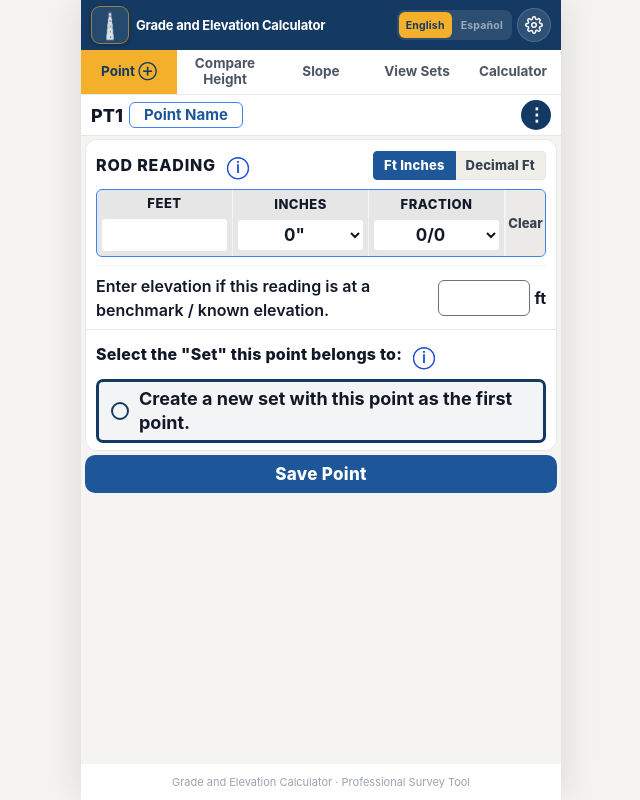
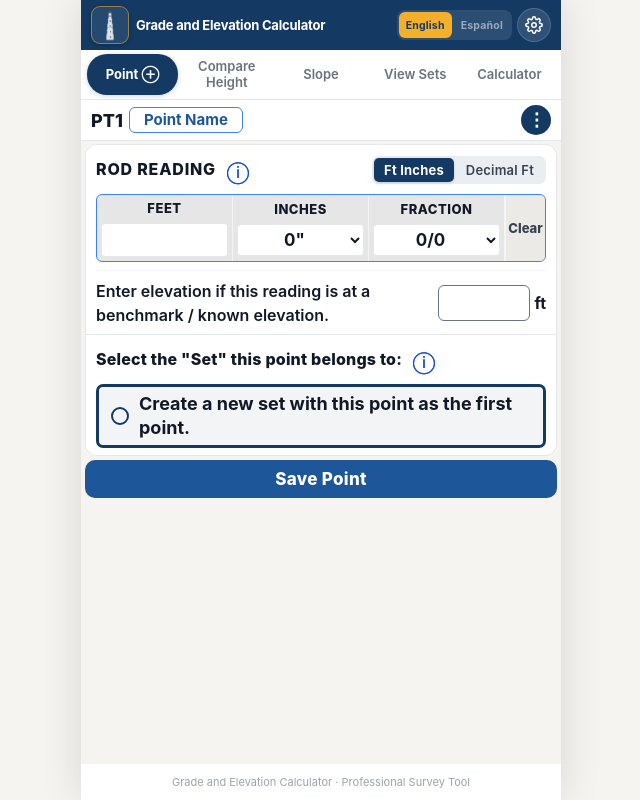
Before and after one commit to brightskyconstruction-prog/elevation-calculator-web, a React (Vite) app: page / in a window 1280 px wide. Both pictures are taken after a click on the button "Continue as Guest". Shown: the whole page, without its empty margins (319-959 px from the left). Built offline with nearby package versions, Linux system fonts and the light colour scheme.

Commit message:
Tab screen update

```diff
--- a/src/App.tsx
+++ b/src/App.tsx
@@ -678,36 +678,36 @@ const styles: Record<string, React.CSSProperties> = {
     display:         'flex',
     flexDirection:   'row',
     backgroundColor: '#FFFFFF',
-    borderBottom:    '1.5px solid #E5E7EB',
+    borderBottom:    '1px solid #E5E7EB',
     flexShrink:      0,
     width:           '100%',
     boxSizing:       'border-box' as const,
-    // no overflow:hidden — tabs grow to fit wrapped text
+    padding:         '4px 6px',
+    gap:             3,
   },
   tab: {
     flex:            1,
     minWidth:        0,
-    // no fixed height — pad vertically so two-line labels fit
-    padding:         '5px 2px',
+    padding:         '5px 3px',
     display:         'flex',
     alignItems:      'center',
     justifyContent:  'center',
-    fontSize:        '13.5px',
-    fontWeight:      '700',
+    fontSize:        '13px',
+    fontWeight:      '600',
     lineHeight:      '1.2',
     textAlign:       'center' as const,
-    color:           '#4B5563',
+    color:           '#6B7280',
     backgroundColor: 'transparent',
     border:          'none',
-    borderBottom:    '2.5px solid transparent',
+    borderRadius:    20,
     cursor:          'pointer',
-    // allow text to wrap onto two lines
-    transition:      'background-color 0.15s, color 0.15s, border-color 0.15s',
+    transition:      'background-color 0.2s, color 0.2s, box-shadow 0.2s',
   },
   tabActive: {
-    color:             NAVY,
-    backgroundColor:   GOLD,
-    borderBottomColor: GOLD,
+    color:           '#FFFFFF',
+    backgroundColor: NAVY,
+    fontWeight:      '700',
+    boxShadow:       '0 1px 5px rgba(20,58,99,0.22)',
   },
   content: {
     flex:          1,
--- a/src/screens/AddNewPointScreen.tsx
+++ b/src/screens/AddNewPointScreen.tsx
@@ -982,15 +982,15 @@ export default function AddNewPointScreen({ projectId, isVisible = true, editPoi
             <span style={s.secLbl}>{t('rodReading')}</span>
             <InfoTip text={t('rodInfoTip')} title={t('rodInfoTitle')} />
             <div style={{ flex: 1 }} />
-            <div style={{ display: 'flex' }}>
+            <div style={{ display: 'flex', backgroundColor: '#EAEEf2', borderRadius: 7, padding: 2, gap: 2 }}>
               <button
-                style={{ ...s.fmtBtn, borderRadius: '4px 0 0 4px', ...(rodFormat === 'fif' ? { ...s.fmtBtnOn, position: 'relative' as const, zIndex: 1 } : {}) }}
+                style={{ ...s.fmtBtn, ...(rodFormat === 'fif' ? s.fmtBtnOn : {}) }}
                 onClick={() => setRodFormat('fif')}
               >
                 {t('feetInchesBtn')}
               </button>
               <button
-                style={{ ...s.fmtBtn, borderRadius: '0 4px 4px 0', marginLeft: -1, ...(rodFormat === 'eng' ? { ...s.fmtBtnOn, position: 'relative' as const, zIndex: 1 } : {}) }}
+                style={{ ...s.fmtBtn, ...(rodFormat === 'eng' ? s.fmtBtnOn : {}) }}
                 onClick={() => setRodFormat('eng')}
               >
                 {t('engineeringFtBtn')}
@@ -1465,8 +1465,8 @@ const s: Record<string, React.CSSProperties> = {
   secRow:  { display: 'flex', alignItems: 'center', gap: 4 },
   secLbl:  { fontSize: 16, fontWeight: 800, color: TEXT_PRI, letterSpacing: '0.8px', textTransform: 'uppercase', lineHeight: 1.1 },
 
-  fmtBtn:    { padding: '5px 10px', borderRadius: 4, backgroundColor: SURFACE, border: `1px solid ${BORDER}`, fontSize: 13, fontWeight: 800, color: TEXT_SEC, cursor: 'pointer', letterSpacing: '0.2px', whiteSpace: 'nowrap' as const, textAlign: 'center' as const, lineHeight: 1.25 },
-  fmtBtnOn:  { backgroundColor: BLUE, border: `1px solid ${BLUE}`, color: '#fff' } as React.CSSProperties,
+  fmtBtn:    { flex: 1, padding: '4px 10px', borderRadius: 5, backgroundColor: 'transparent', border: 'none', fontSize: 13, fontWeight: 600, color: TEXT_SEC, cursor: 'pointer', letterSpacing: '0.2px', whiteSpace: 'nowrap' as const, textAlign: 'center' as const, lineHeight: 1.25, transition: 'background-color 0.2s, color 0.2s' },
+  fmtBtnOn:  { backgroundColor: NAVY, color: '#fff', fontWeight: 700, boxShadow: '0 1px 3px rgba(20,58,99,0.20)' } as React.CSSProperties,
 
   rodBox:      { display: 'flex', border: `1.5px solid ${BLUE_ACC}`, borderRadius: 6, backgroundColor: '#FAFAF8', overflow: 'hidden', minHeight: 54 },
   rodPart:     { flex: 1, display: 'flex', flexDirection: 'column', alignItems: 'center', justifyContent: 'center', padding: '4px 4px', gap: 4 },
--- a/src/screens/CalculatorScreen.tsx
+++ b/src/screens/CalculatorScreen.tsx
@@ -726,25 +726,25 @@ export default function CalculatorScreen() {
   return (
     <div style={{ flex: 1, display: 'flex', flexDirection: 'column', overflow: 'hidden' }}>
 
-      {/* Gold sub-tab bar — fixed widths, color-only transitions */}
-      <div style={{ display: 'flex', backgroundColor: GOLD, padding: '5px 8px', gap: 6, flexShrink: 0 }}>
+      {/* Segmented sub-tab control */}
+      <div style={{ display: 'flex', backgroundColor: '#EAEEf2', borderRadius: 10, padding: 3, margin: '6px 8px', gap: 3, flexShrink: 0 }}>
         {SUB_TABS.map(tab => {
           const isActive = subTab === tab.id;
           return (
             <button key={tab.id} style={{
               flex: 1,
               height: 36,
-              borderRadius: 8,
-              border: `1.5px solid ${isActive ? 'rgba(0,0,0,0.07)' : 'rgba(140,95,0,0.20)'}`,
-              backgroundColor: isActive ? '#FFFFFF' : GOLD,
-              color: '#163A63',
-              fontSize: 16,
-              fontWeight: 700,
+              borderRadius: 7,
+              border: 'none',
+              backgroundColor: isActive ? NAVY : 'transparent',
+              color: isActive ? '#FFFFFF' : '#374151',
+              fontSize: 15,
+              fontWeight: isActive ? 700 : 600,
               cursor: 'pointer',
-              boxShadow: isActive ? '0 1px 4px rgba(0,0,0,0.10)' : 'none',
+              boxShadow: isActive ? '0 1px 4px rgba(20,58,99,0.22)' : 'none',
               whiteSpace: 'nowrap',
               overflow: 'hidden',
-              transition: 'background-color 0.15s, border-color 0.15s, box-shadow 0.15s',
+              transition: 'background-color 0.2s, color 0.2s, box-shadow 0.2s',
             }} onClick={() => setSubTab(tab.id)}>
               {tab.label}
             </button>
--- a/src/screens/SlopeScreen.tsx
+++ b/src/screens/SlopeScreen.tsx
@@ -1098,12 +1098,13 @@ export default function SlopeScreen({ projectId, initFromId, initToId, onInitCon
   return (
     <div style={{ flex: 1, display: 'flex', flexDirection: 'column', overflow: 'hidden', backgroundColor: '#F5F4F0' }}>
 
-      <div style={{ display: 'flex', backgroundColor: GOLD, padding: '4px 7px', gap: 5, flexShrink: 0 }}>
+      {/* Segmented sub-tab control */}
+      <div style={{ display: 'flex', backgroundColor: '#EAEEf2', borderRadius: 10, padding: 3, margin: '6px 8px', gap: 3, flexShrink: 0 }}>
         {TABS.map(tab => {
           const active = activeTab === tab.id;
           return (
             <button key={tab.id}
-              style={{ flex: 1, minHeight: 34, padding: '5px 6px', borderRadius: 8, border: `1.5px solid ${active ? 'rgba(0,0,0,0.07)' : 'rgba(140,95,0,0.20)'}`, backgroundColor: active ? '#FFFFFF' : GOLD, color: NAVY, fontSize: 16, fontWeight: 700, cursor: 'pointer', boxShadow: active ? '0 1px 4px rgba(0,0,0,0.10)' : 'none', transition: 'background-color 0.15s, border-color 0.15s', whiteSpace: 'normal', lineHeight: 1.2 }}
+              style={{ flex: 1, minHeight: 34, padding: '5px 6px', borderRadius: 7, border: 'none', backgroundColor: active ? NAVY : 'transparent', color: active ? '#FFFFFF' : '#374151', fontSize: 15, fontWeight: active ? 700 : 600, cursor: 'pointer', boxShadow: active ? '0 1px 4px rgba(20,58,99,0.22)' : 'none', transition: 'background-color 0.2s, color 0.2s, box-shadow 0.2s', whiteSpace: 'normal', lineHeight: 1.2 }}
               onClick={() => setActiveTab(tab.id)}
             >{tab.label}</button>
           );
--- a/src/screens/ViewPointsScreen.tsx
+++ b/src/screens/ViewPointsScreen.tsx
@@ -1515,22 +1515,23 @@ export default function ViewPointsScreen({ projectId, compareFromId, compareToId
 
   return (
     <div style={{ flex: 1, display: 'flex', flexDirection: 'column', overflow: 'hidden' }}>
-      {/* Gold sub-tab bar */}
-      <div style={{ display: 'flex', backgroundColor: GOLD, padding: '3px 6px', gap: 5, flexShrink: 0 }}>
+      {/* Segmented sub-tab control */}
+      <div style={{ display: 'flex', backgroundColor: '#EAEEf2', borderRadius: 10, padding: 3, margin: '6px 8px', gap: 3, flexShrink: 0 }}>
         {SUB_TABS.map(tab => {
           const isActive = activeTab === tab.id;
           return (
             <button
               key={tab.id}
               style={{
-                flex: 1, height: 34, borderRadius: 8,
-                border: `1.5px solid ${isActive ? 'rgba(0,0,0,0.07)' : 'rgba(140,95,0,0.20)'}`,
-                backgroundColor: isActive ? '#FFFFFF' : GOLD,
-                color: '#163A63', fontSize: 16, fontWeight: 700,
+                flex: 1, height: 34, borderRadius: 7,
+                border: 'none',
+                backgroundColor: isActive ? NAVY : 'transparent',
+                color: isActive ? '#FFFFFF' : '#374151',
+                fontSize: 15, fontWeight: isActive ? 700 : 600,
                 cursor: 'pointer',
-                boxShadow: isActive ? '0 1px 4px rgba(0,0,0,0.10)' : 'none',
+                boxShadow: isActive ? '0 1px 4px rgba(20,58,99,0.22)' : 'none',
                 whiteSpace: 'nowrap', overflow: 'hidden',
-                transition: 'background-color 0.15s, border-color 0.15s, box-shadow 0.15s',
+                transition: 'background-color 0.2s, color 0.2s, box-shadow 0.2s',
               }}
               onClick={() => setActiveTab(tab.id)}
             >{tab.label}</button>
```
